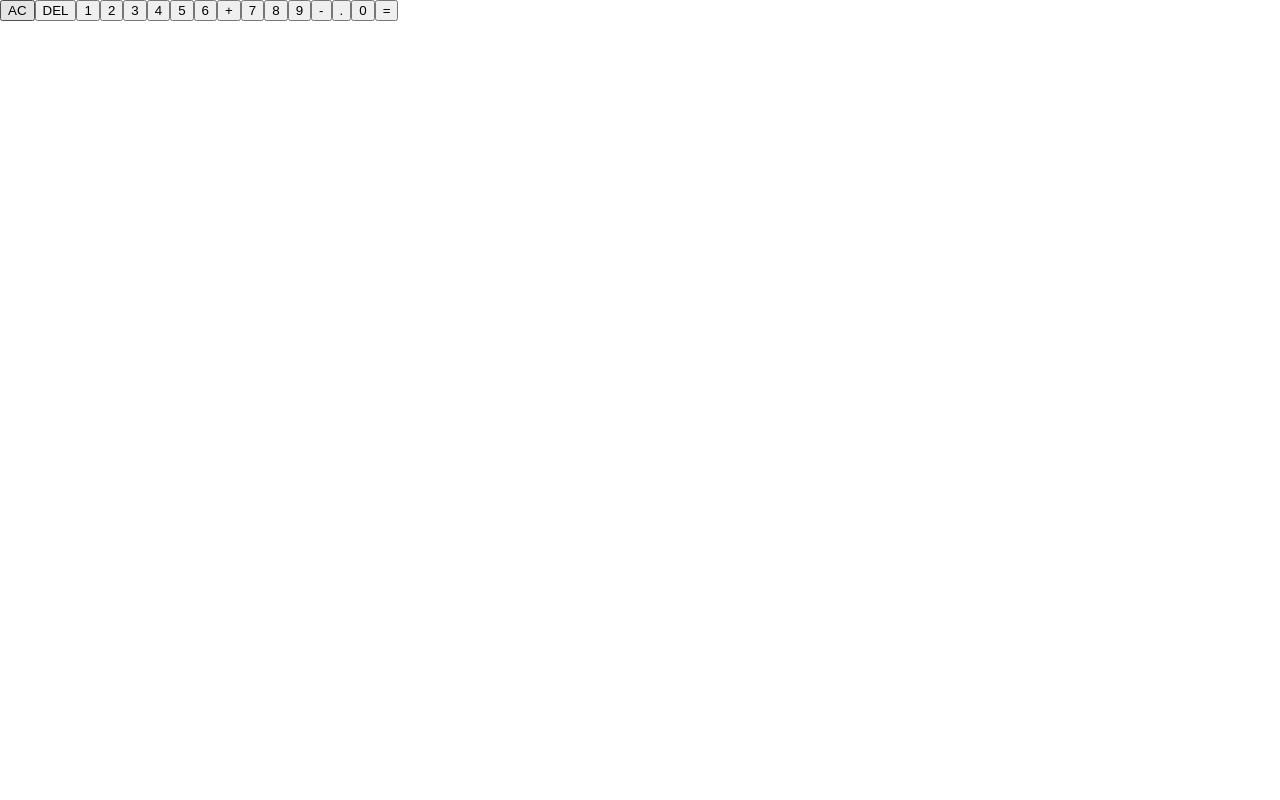
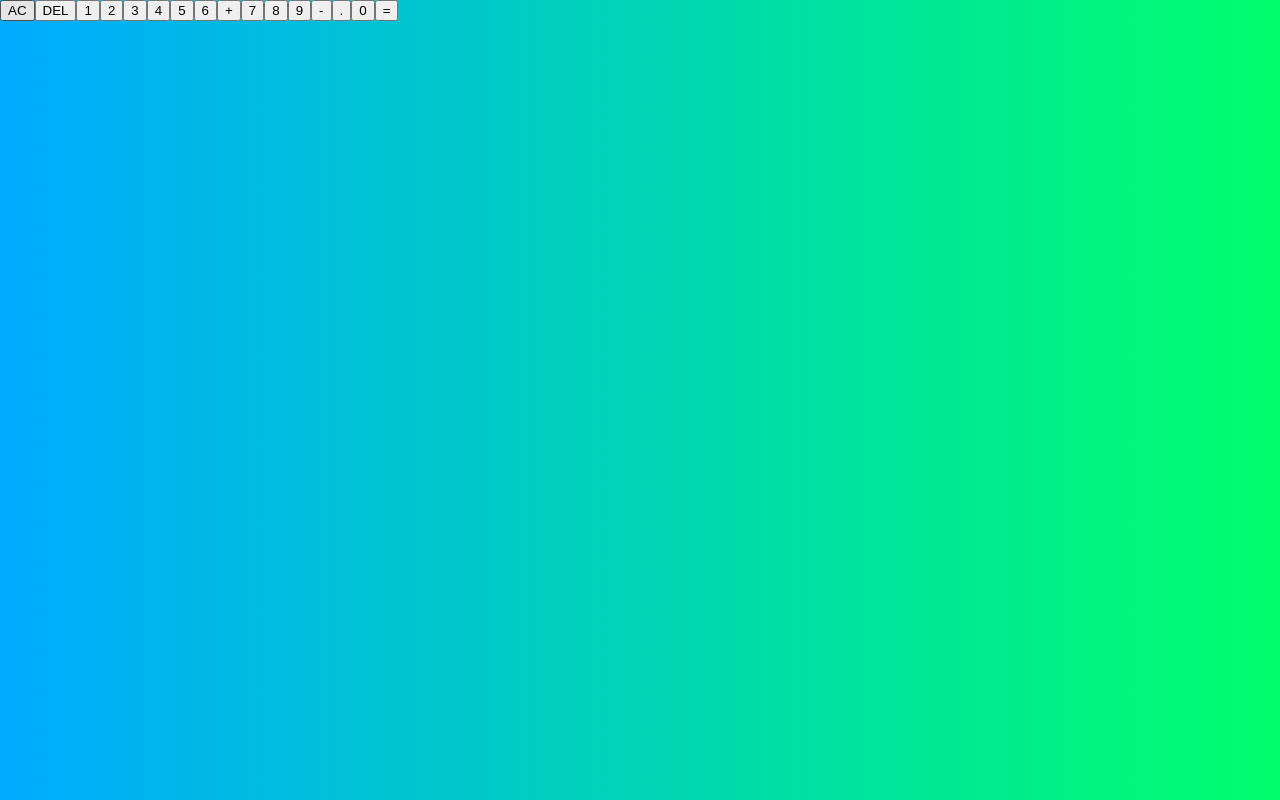
Before and after one commit to JacobA12/calculator-app-react, a React (Vite) app: page / in a window 1280 px wide. Built offline with nearby package versions, Linux system fonts and the light colour scheme.

Commit message:
fixed typo

```diff
--- a/src/styles.css
+++ b/src/styles.css
@@ -4,5 +4,5 @@
 
 body {
   margin: 0;
-  background-color: linear-gradient(to right, #00AAFF, #00FF6C)
+  background: linear-gradient(to right, #00AAFF, #00FF6C);
 }
```
